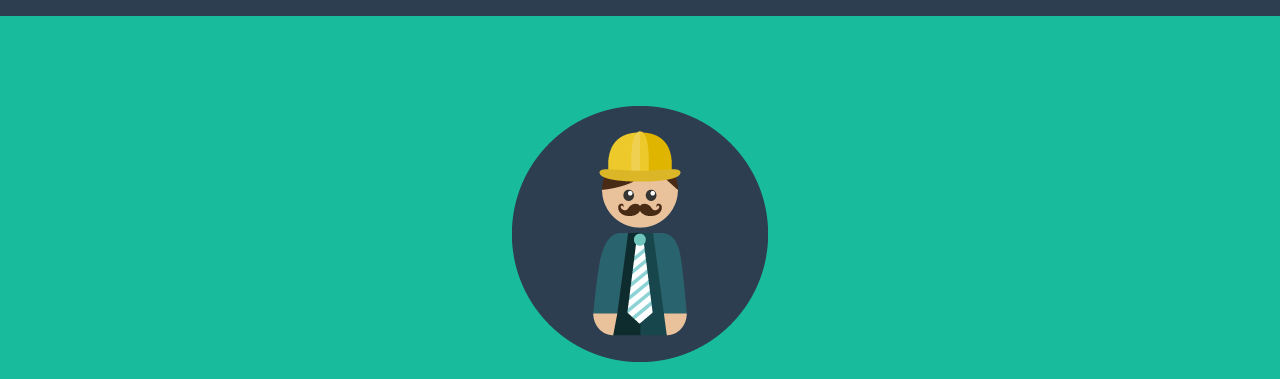
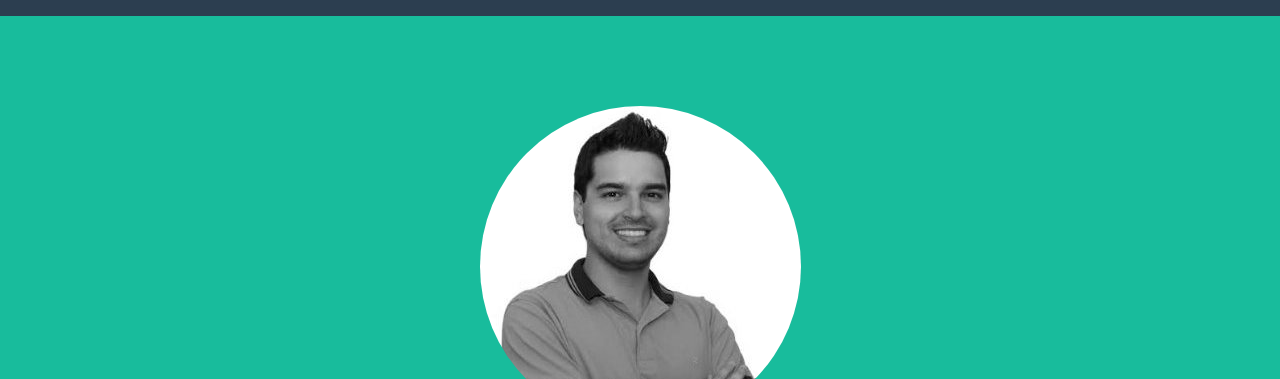
Before and after one commit to thiagowig/personal-website, a plain HTML site: page index.html in a window 1280 px wide. Shown: the part 94-473 px from the top of the page. Drawn offline with nearby package versions, Linux system fonts and the light colour scheme.

Commit message:
Modifying the page

```diff
--- a/css/freelancer.css
+++ b/css/freelancer.css
@@ -457,3 +457,7 @@ footer .footer-below {
     display: none;
     opacity: 0;
 }
+
+.circular--square {
+  border-radius: 50%;
+}
--- a/index.html
+++ b/index.html
@@ -74,7 +74,7 @@
         <div class="container">
             <div class="row">
                 <div class="col-lg-12">
-                    <img class="img-responsive" src="img/profile.png" alt="">
+                    <img class="img-responsive circular--square" src="img/profile02.jpg" alt="">
                     <div class="intro-text">
                         <span class="name">Thiago Fonseca</span>
                         <hr class="star-light">
```
Also changed, not shown: img/profile02.jpg (added).
